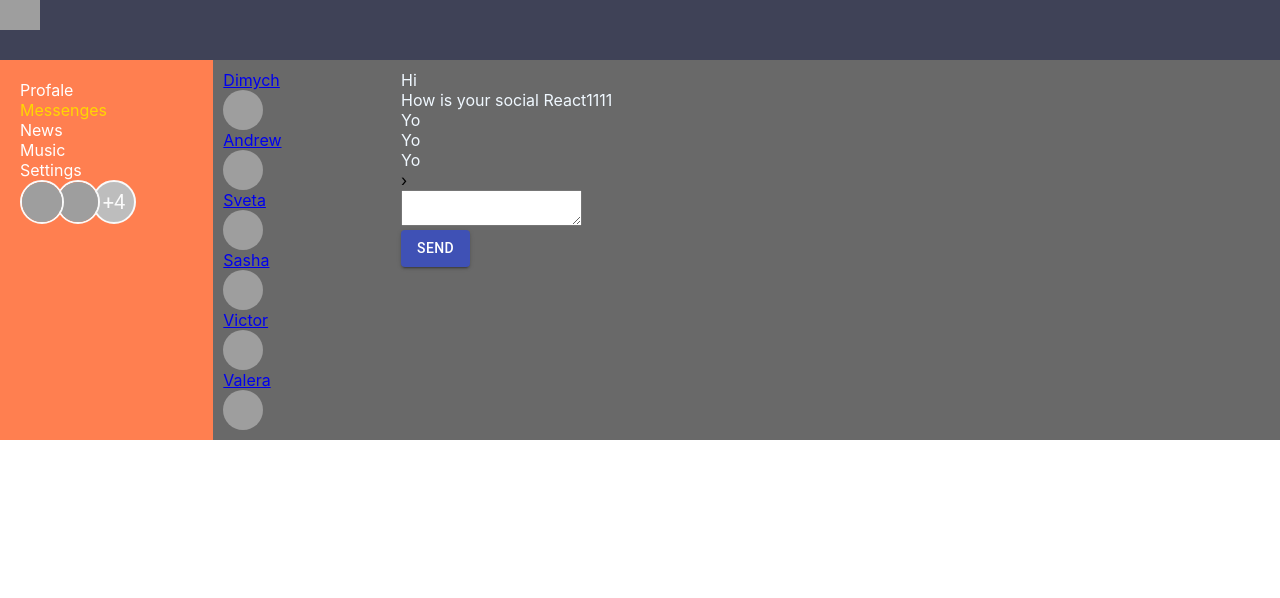
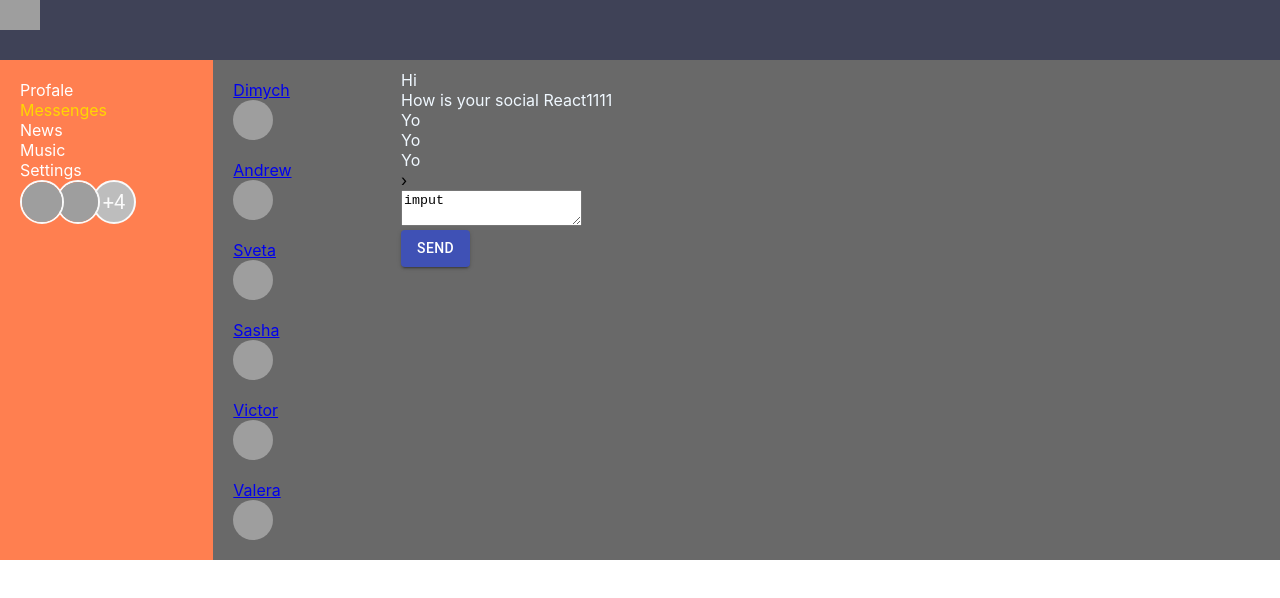
Before and after one commit to korobprog/max, a React (Create React App) app: page /dialogs in a window 1280 px wide. Shown: the top 598 px of the page. Built offline with nearby package versions, Linux system fonts and the light colour scheme; grey boxes are pictures that could not be loaded.

Commit message:
ООP and post in message

```diff
--- a/src/App.js
+++ b/src/App.js
@@ -8,26 +8,23 @@ import Route from "react-router-dom/es/Route";
 
 
 
-
 const App = (props) => {
 
-
     return (
-    <div className='app-wrapper'>
-            <Header/>
-            <Navbar dialogs={props.state.dialogsPage.dialogs}/>
+        <div className='app-wrapper'>
+            <Header />
+            <Navbar dialogs={props.state.dialogsPage.dialogs} />
             <div className='app-wrapper-content'>
-
-                <Route path='/dialogs' render={ () => <Dialogs
+                <Route path='/dialogs' render={() => <Dialogs
                     dialogsPage={props.state.dialogsPage}
                     updateNewMessagesText={props.updateNewMessagesText}
-                    addMessage={props.addMessage}
-                /> }/>
-                <Route path='/profile' render={ () => <Profile
+                    addMessage={props.store.addMessage} />} />
+                <Route path='/profile' render={() => <Profile
                     profilePage={props.state.profilePage}
                     updateNewPostText={props.updateNewPostText}
-                    addPost={props.addPost}/> }/>
-                {/*posts={props.state.profilePage.posts}*/}
+                    addPost={props.store.addPost} />}
+                />
+
             </div>
         </div>
     )
--- a/src/Redux/state.js
+++ b/src/Redux/state.js
@@ -1,4 +1,28 @@
-import { rerenderEntireTree } from "../render";
+
+
+let rerenderEntireTree = () => {
+    console.log('State changed')
+};
+export const store = {
+    addPost: () => {
+        const newPost = {
+            id: 3,
+            message: state.profilePage.newPostText,
+            likesCount: 0
+        }
+        state.profilePage.posts.push(newPost);
+        rerenderEntireTree(state);
+    },
+    addMessage: () => {
+        const messagesMessage = {
+            id: 7,
+            message: state.dialogsPage.newMessagesText
+        }
+        state.dialogsPage.messages.push(messagesMessage);
+        rerenderEntireTree(state);
+    },
+
+};
 
 const state = {
     profilePage: {
@@ -24,38 +48,23 @@ const state = {
             { id: 4, message: 'Yo' },
             { id: 5, message: 'Yo' },
         ],
-        newMessagesText: ''
+        newMessagesText: 'imput'
     },
 };
+window.state = state;
 
-/// Posts
-window.state = state;
-export let addPost = () => {
-    let newPost = {
-        id: 3,
-        message: state.profilePage.newPostText,
-        likesCount: 0
-    };
-    state.profilePage.posts.push(newPost);
-    rerenderEntireTree(state);
-}
+export const updateNewPostText = (newText) => {
+    state.profilePage.newPostText = newText;
+    rerenderEntireTree(state); //observer
+};
 
-export let updateNewPostText = (newText) => {
-    state.profilePage.newPostText = newText;
-    rerenderEntireTree(state);
-}
-///Dialogs
-export let addMessage = () => {
-    let messagesMessage = {
-        id: 7,
-        message: state.dialogsPage.newMessagesText,
-    }
-    state.dialogsPage.messages.push(messagesMessage);
-    rerenderEntireTree(state);
-}
-export let updateNewMessagesText = (newText) => {
+export const updateNewMessagesText = (newText) => {
     state.dialogsPage.newMessagesText = newText;
-    rerenderEntireTree(state);
+    rerenderEntireTree(state); //observer
+};
+
+export const subscribe = (observer) => {
+    rerenderEntireTree = observer;
 };
 
 export default state;
--- a/src/components/Dialogs/DialogItem/DialogItem.jsx
+++ b/src/components/Dialogs/DialogItem/DialogItem.jsx
@@ -6,7 +6,7 @@ import Avatar from '@material-ui/core/Avatar';
 /*props*/
 const DialogItem = (props) => {
     let path = "/dialogs/" + props.id;
-    return <div className to={s.dialog + ' ' + s.active}>
+    return <div className={s.dialogsItems} to={s.dialog + ' ' + s.active}>
         <NavLink to={path}>{props.name}
         <Avatar src={props.avatar} alt="avatar image" />
         </NavLink>
--- a/src/components/Dialogs/Dialogs.jsx
+++ b/src/components/Dialogs/Dialogs.jsx
@@ -6,6 +6,9 @@ import Button from "@material-ui/core/Button";
 
 
 const Dialogs = (props) => {
+    console.log(props);
+
+
     let dialogsElements = props.dialogsPage.dialogs.map(d => <DialogItem name={d.name} key={d.id} avatar={d.avatar} />);
     let messagesElements = props.dialogsPage.messages.map(m => <Message message={m.message} />);
     let newMessagesElement = React.createRef();
--- a/src/components/Navbar/Navbar.jsx
+++ b/src/components/Navbar/Navbar.jsx
@@ -1,16 +1,10 @@
 import React from 'react';
 import s from './Navbar.module.css';
-import {NavLink} from "react-router-dom";
-import { makeStyles } from '@material-ui/core/styles';
+import { NavLink } from "react-router-dom";
 import Avatar from '@material-ui/core/Avatar';
 import AvatarGroup from '@material-ui/lab/AvatarGroup';
 
-const useStyles = makeStyles({
-    root: {
-        flexGrow: 1,
-        maxWidth: 500,
-    },
-});
+
 
 const Navbar = (props) => {
     const avatars = props.dialogs.map(d => <Avatar key={d.id} alt={d.name} src={d.avatar} />);
@@ -19,16 +13,16 @@ const Navbar = (props) => {
             <div className={s.item}>
                 <NavLink to="/profile" activeClassName={s.activeLinc}>Profale</NavLink>
             </div>
-            <div div className={`${s.item} ${s.active}`}>
+            <div className={`${s.item} ${s.active}`}>
                 <NavLink to="/dialogs" activeClassName={s.activeLinc}>Messenges</NavLink>
             </div>
-            <div div className={s.item}>
+            <div className={s.item}>
                 <NavLink to="/news" activeClassName={s.activeLinc}>News</NavLink>
             </div>
-            <div div className={s.item}>
+            <div className={s.item}>
                 <NavLink to="/music" activeClassName={s.activeLinc}>Music</NavLink>
             </div>
-            <div div className={s.item}>
+            <div className={s.item}>
                 <NavLink to="/settings" activeClassName={s.activeLinc}>Settings</NavLink>
             </div>
 
--- a/src/components/Profile/MyPost/MyPosts.jsx
+++ b/src/components/Profile/MyPost/MyPosts.jsx
@@ -5,12 +5,13 @@ import Button from "@material-ui/core/Button";
 
 
 const MyPosts = (props) => {
-    let postsElements =
-        props.posts.map(p => <Posts message={p.message} LikesCount={p.likesCount}/>);
+//    console.log(props, "MyPosts");
+    let postsElements = props.posts.map(p => <Posts message={p.message} LikesCount={p.likesCount}/>);
 
     let newPostElement = React.createRef();
 
     let AddPost = () => {
+        console.log("addPost", props);
         props.addPost();
         props.updateNewPostText('');
         newPostElement.current.value = '';
--- a/src/components/Profile/Profile.jsx
+++ b/src/components/Profile/Profile.jsx
@@ -7,7 +7,7 @@ import ProfileInfo from "./Profileinfo/Profileinfo";
 
 const Profile = (props) => {
 
-
+// console.log(props)
     return (
         <div>
             <ProfileInfo/>
--- a/src/index.js
+++ b/src/index.js
@@ -1,10 +1,27 @@
 import * as serviceWorker from './serviceWorker';
-import {rerenderEntireTree} from "./render";
-import state from "./Redux/state";
+import state, { subscribe } from "./Redux/state";
+import React from 'react';
+import ReactDOM from 'react-dom';
+import './index.css';
+import App from './App';
+import {  updateNewPostText, updateNewMessagesText } from "./Redux/state";
+import { store } from "./Redux/state";
+
+import { BrowserRouter } from "react-router-dom";
+
+let rerenderEntireTree = (state) => {
+
+ReactDOM.render(
+        <BrowserRouter>
+            <App state={state} store={store}  updateNewPostText={updateNewPostText}
+                 updateNewMessagesText={updateNewMessagesText} />
+        </BrowserRouter>, document.getElementById('root'));
+
+}
+rerenderEntireTree(state);
+subscribe(rerenderEntireTree);
 
 
-
-rerenderEntireTree(state);
 // If you want your app to work offline and load faster, you can change
 // unregister() to register() below. Note this comes with some pitfalls.
 // Learn more about service workers: https://bit.ly/CRA-PWA
--- a/src/render.js
+++ /dev/null
@@ -1,16 +0,0 @@
-import React from 'react';
-import ReactDOM from 'react-dom';
-import './index.css';
-import App from './App';
-import {addPost, updateNewPostText} from "./Redux/state";
-import {addMessage, updateNewMessagesText} from "./Redux/state";
-import {BrowserRouter} from "react-router-dom";
-
-export let rerenderEntireTree = (state) => {
-    ReactDOM.render(
-        <BrowserRouter>
-            <App state={state} addPost={addPost} updateNewPostText={updateNewPostText}
-            addMessage={addMessage} updateNewMessagesText={updateNewMessagesText}  />
-        </BrowserRouter>, document.getElementById('root'));
-
-}
```
Lines whose indentation alone changed are shown as unchanged.
